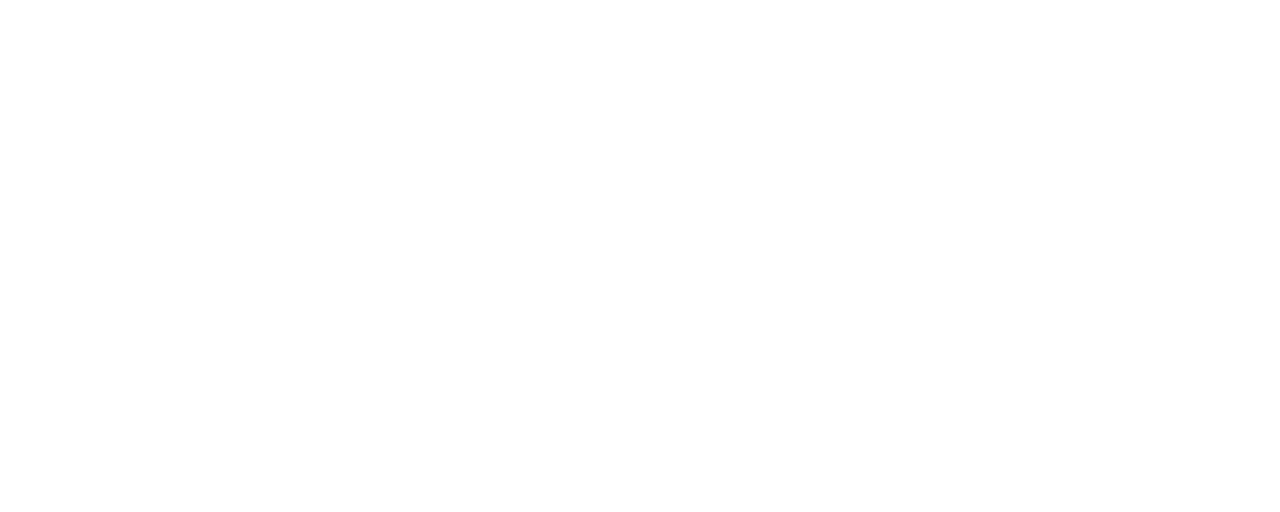
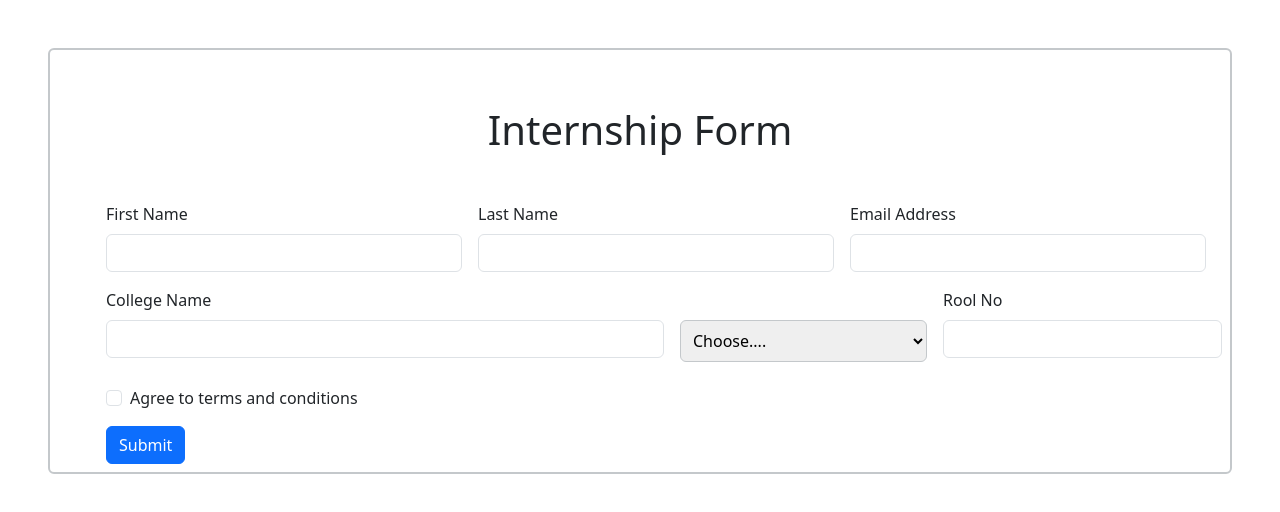
Before and after one commit to acciojob/bootstrap-form-easy-saivivek122, a website: page main.html in a window 1280 px wide. Drawn offline with nearby package versions, Linux system fonts and the light colour scheme.

Commit message:
created a submission

```diff
--- a/main.html
+++ b/main.html
@@ -3,13 +3,62 @@
 <html>
 
 <head>
-	<link rel="stylesheet" href="styles.css">
+    <link href="https://cdn.jsdelivr.net/npm/bootstrap@5.3.7/dist/css/bootstrap.min.css" rel="stylesheet"
+        integrity="sha384-LN+7fdVzj6u52u30Kp6M/trliBMCMKTyK833zpbD+pXdCLuTusPj697FH4R/5mcr" crossorigin="anonymous">
+    <link rel="stylesheet" href="styles.css">
 </head>
 
 <body>
-	<!-- the entire body must be written by student -->
+    <!-- the entire body must be written by student -->
+    <form class="border border-secondary-subtle border-2 rounded p-2 m-5">
+        <h1 class="text-center mt-5">Internship Form</h1>
+        <div id="firstthree" class="d-flex mt-5 ms-5">
+            <div class="mb-2 w-100 me-3">
+                <label for="first-name-input" class="form-label">First Name</label>
+                <input type="text" class="form-control" id="first-name-input" aria-describedby="emailHelp" required>
+                <!-- <div id="emailHelp" class="form-text">We'll never share your email with anyone else.</div> -->
+            </div>
+            <div class="mb-3 w-100 me-3">
+                <label for="last-name-input" class="form-label">Last Name</label>
+                <input type="text" class="form-control" id="last-name-input" aria-describedby="emailHelp" required>
+                <!-- <div id="emailHelp" class="form-text">We'll never share your email with anyone else.</div> -->
+            </div>
+            <div class="mb-3 w-100 me-3">
+                <label for="email-input" class="form-label">Email Address</label>
+                <input type="email" class="form-control" id="email-input" aria-describedby="emailHelp" required>
+                <!-- <div id="emailHelp" class="form-text">We'll never share your email with anyone else.</div> -->
+            </div>
+        </div>
+        <div id="secondthree" class="d-flex ms-5">
+            <div class="mb-3 w-50">
+                <label for="college-input" class="form-label">College Name</label>
+                <input type="password" class="form-control" id="college-input" required>
+            </div>
+            <div class="mt-3 w-25 d-flex justify-content-center align-items-center p-3">
+                <select class="form-label w-100 p-2 rounded border-secondary-subtle" required>
+                    <option selected>Choose....</option>
+                    <option>2020</option>
+                    <option>2021</option>
+                    <option>2022</option>
+                    <option>2023</option>
+                </select>
+            </div>
+            <div class="mb-3 w-25">
+                <label for="roll-no-input" class="form-label">Rool No</label>
+                <input type="password" class="form-control" id="roll-no-input" required>
+            </div>
+        </div>
+        <div class="mb-3 form-check ms-5">
+            <input type="checkbox" class="form-check-input" id="conditions-checkbox" required>
+            <label class="form-check-label" for="conditions-checkbox">Agree to terms and conditions</label>
+        </div>
+        <button type="submit" class="btn btn-primary ms-5">Submit</button>
+    </form>
+    <script src="https://cdn.jsdelivr.net/npm/bootstrap@5.3.7/dist/js/bootstrap.bundle.min.js"
+        integrity="sha384-ndDqU0Gzau9qJ1lfW4pNLlhNTkCfHzAVBReH9diLvGRem5+R9g2FzA8ZGN954O5Q"
+        crossorigin="anonymous"></script>
     <script type="text/javascript" src="./script.js">
-</script>
+    </script>
 
 </body>
 
```
